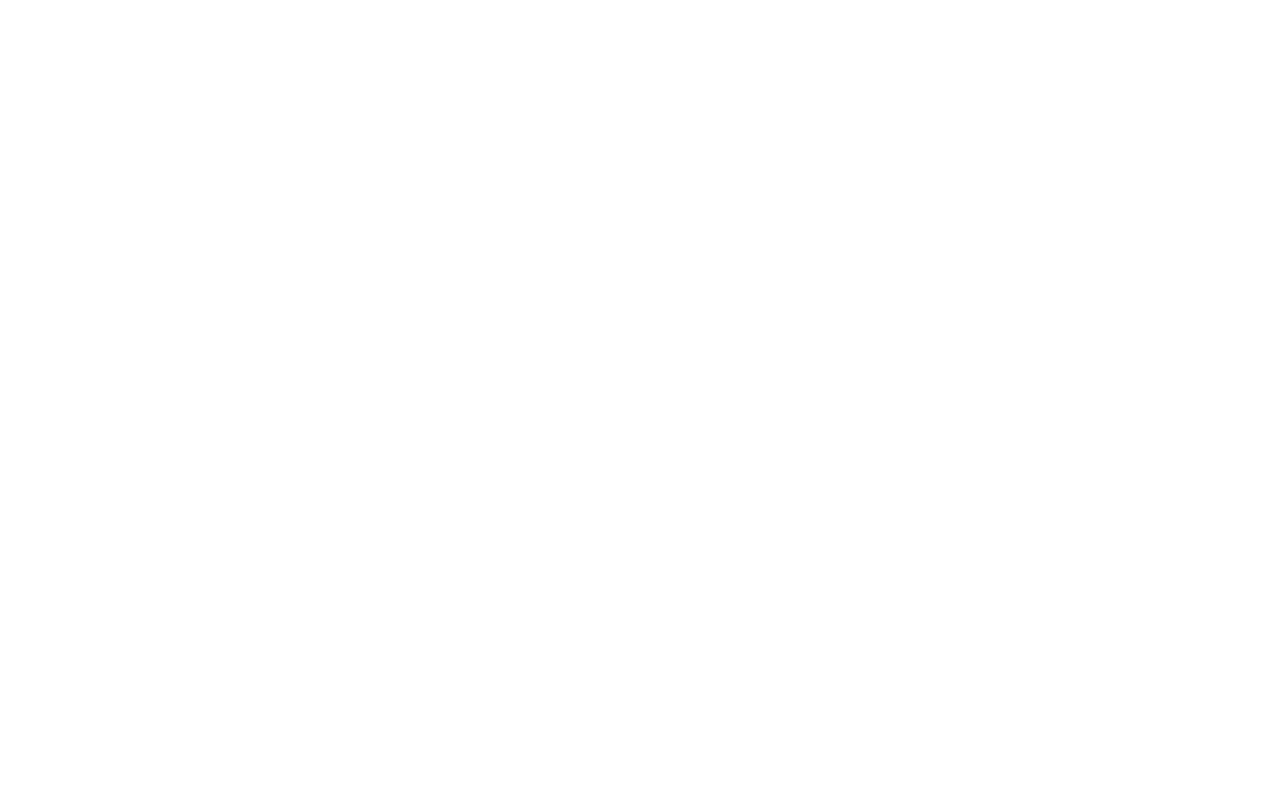
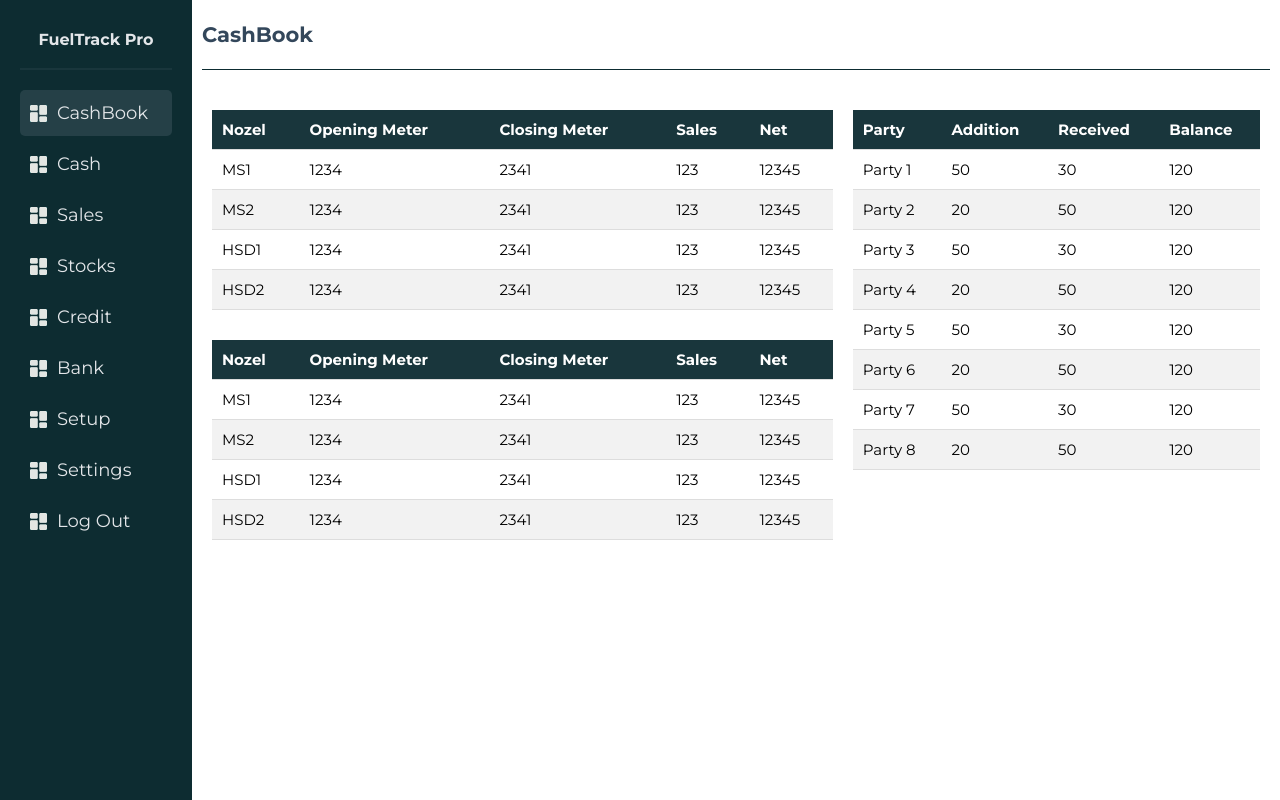
Before and after one commit to codeWithJooy/fueltrackprofront, a React (Create React App) app: page /cashbook in a window 1280 px wide. Built offline with nearby package versions, Linux system fonts and the light colour scheme.

Commit message:
Cashbook Done

```diff
--- a/src/App.js
+++ b/src/App.js
@@ -1,5 +1,6 @@
 import { BrowserRouter,Switch,Route } from 'react-router-dom';
 import './App.css';
+import CashBook from './Pages/CashBook/CashBook';
 import Cash from './Pages/Cash/Cash';
 import Stocks from './Pages/Stocks/Stocks';
 import Credit from './Pages/Credit/Credit';
@@ -10,7 +11,7 @@
   return (
      <BrowserRouter>
        <Switch>
-         <Route path="/dashboard" />
+         <Route path="/cashbook" component={CashBook}/>
          <Route path="/cash" component={Cash} />
          <Route path="/stocks" component={Stocks} />
          <Route path="/credit" component={Credit} />
--- a/src/Components/Sidebar/Sidebar.js
+++ b/src/Components/Sidebar/Sidebar.js
@@ -8,7 +8,7 @@
         <div className='sidebarTitle'>
             <p>FuelTrack Pro</p>
         </div>
-        <SidebarUnit title="Dashboard" page={page}/>
+        <SidebarUnit title="CashBook" page={page}/>
         <SidebarUnit title="Cash" page={page} />
         <SidebarUnit title="Sales" page={page} />
         <SidebarUnit title="Stocks"page={page} />
--- a/src/Pages/Bank/Bank.js
+++ b/src/Pages/Bank/Bank.js
@@ -1,6 +1,8 @@
 import React, { useEffect, useState } from "react";
 import Sidebar from "../../Components/Sidebar/Sidebar";
 import Header from "../../Components/Header/Header";
+import BankForm from "./BankForm";
+import BankList from "./BankList";
 
 const Bank = () => {
   const [currentDate, setCurrentDate] = useState("");
@@ -46,37 +48,14 @@
               </button>
             </div>
           </div>
-          <div className="dataContainer">
-            <div className="dataDiv">
-              <div className="cashInput">
-                <label>Type</label>
-                <select>
-                  <option>Gpay</option>
-                  <option>PhonePe</option>
-                  <option>PayTm</option>
-                  <option>Card</option>
-                </select>
-              </div>
-              <div className="cashInput">
-                <label>Date</label>
-                <input
-                  type="date"
-                  value={currentDate}
-                  onChange={handleDateChange}
-                />
-              </div>
-            </div>
-            <div className="dataDiv">
-              <div className="cashInput">
-                <label>Amount</label>
-                <input />
-              </div>
-            </div>
-            <div className="buttonSection">
-              <button className="addButton">Add</button>
-              <button className="resetButton">Reset</button>
-            </div>
-          </div>
+          {
+            toggle=="add" &&
+            <BankForm />
+          }
+          {
+           toggle=="party" &&
+           <BankList />
+          }
         </div>
       </div>
     </div>
--- /dev/null
+++ b/src/Pages/Bank/BankForm.js
@@ -0,0 +1,51 @@
+import React,{useEffect,useState} from 'react'
+
+const BankForm=()=>{
+    const [currentDate, setCurrentDate] = useState("");
+    useEffect(() => {
+        const today = new Date().toISOString().split("T")[0];
+        setCurrentDate(today);
+      }, []);
+
+      const handleDateChange = (event) => {
+
+        const newDate = event.target.value;
+        setCurrentDate(newDate);
+      };
+
+    return(
+        <div className="dataContainer">
+            <div className="dataDiv">
+              <div className="cashInput">
+                <label>Type</label>
+                <select>
+                  <option>Gpay</option>
+                  <option>PhonePe</option>
+                  <option>PayTm</option>
+                  <option>Card</option>
+                </select>
+              </div>
+              <div className="cashInput">
+                <label>Date</label>
+                <input
+                  type="date"
+                  value={currentDate}
+                  onChange={handleDateChange}
+                />
+              </div>
+            </div>
+            <div className="dataDiv">
+              <div className="cashInput">
+                <label>Amount</label>
+                <input />
+              </div>
+            </div>
+            <div className="buttonSection">
+              <button className="addButton">Add</button>
+              <button className="resetButton">Reset</button>
+            </div>
+          </div>
+    )
+}
+
+export default BankForm;
--- /dev/null
+++ b/src/Pages/Bank/BankList.js
@@ -0,0 +1,34 @@
+import React from "react";
+
+const BankList = () => {
+  const partyData = [
+    { partyName: 'PhonePe',  addition: 3000, received: "10.00 am" },
+    { partyName: 'HDFC Card',  addition:2000, received: "11.02 am"  },
+    { partyName: 'Paytm',  addition: 10000, received: "12.05 am" },
+    { partyName: 'A/C Transfer',  addition:12000, received: "01.00 pm"  },
+  ];
+  return (
+    <div className="partyList">
+      <table>
+        <thead style={{ background: "#19363C", color: "white" }}>
+          <tr>
+            <th>Particular</th>
+            <th>Amount</th>
+            <th>Time</th>
+          </tr>
+        </thead>
+        <tbody>
+          {partyData.map((party) => (
+            <tr key={party.partyName}>
+              <td>{party.partyName}</td>
+              <td>{party.addition}</td>
+              <td>{party.received}</td>
+            </tr>
+          ))}
+        </tbody>
+      </table>
+    </div>
+  );
+};
+
+export default BankList;
--- /dev/null
+++ b/src/Pages/CashBook/CashBook.js
@@ -0,0 +1,33 @@
+import React from 'react'
+import Sidebar from '../../Components/Sidebar/Sidebar';
+import Header from '../../Components/Header/Header';
+import "./Dashboard.css"
+import DashCash from './DashCash';
+import DashParty from './DashParty';
+
+const CashBook=()=>{
+  return(
+    <div className="main">
+    <Sidebar page={"CashBook"}/>
+    <div className="page">
+      <Header title={"CashBook"} />
+
+      <div className="cashMain">
+          <div className='dashLeft'>
+             <div className='dashCash'>
+                <DashCash />
+             </div>
+             <div className='dashCash'>
+                <DashCash/>
+             </div>
+          </div>
+          <div className='dashRight'>
+             <DashParty />
+          </div>
+      </div>
+    </div>
+  </div>
+  )
+}
+
+export default CashBook;
--- /dev/null
+++ b/src/Pages/CashBook/DashCash.js
@@ -0,0 +1,62 @@
+import React from "react";
+
+const DashCash = () => {
+  const partyData = [
+    {
+      nozel: "MS1",
+      open: "1234",
+      close: "2341",
+      sales: "123",
+      net: "12345",
+    },
+    {
+        nozel: "MS2",
+        open: "1234",
+        close: "2341",
+        sales: "123",
+        net: "12345",
+      },
+      {
+        nozel: "HSD1",
+        open: "1234",
+        close: "2341",
+        sales: "123",
+        net: "12345",
+      },
+      {
+        nozel: "HSD2",
+        open: "1234",
+        close: "2341",
+        sales: "123",
+        net: "12345",
+      },
+  ];
+  return (
+    <div className="dashCash">
+      <table className="dashCashTable">
+        <thead style={{ background: "#19363C", color: "white" }}>
+          <tr>
+            <th>Nozel</th>
+            <th>Opening Meter</th>
+            <th>Closing Meter</th>
+            <th>Sales</th>
+            <th>Net</th>
+          </tr>
+        </thead>
+        <tbody>
+          {partyData.map((party) => (
+            <tr key={party.nozel}>
+              <td>{party.nozel}</td>
+              <td>{party.open}</td>
+              <td>{party.close}</td>
+              <td>{party.sales}</td>
+              <td>{party.net}</td>
+            </tr>
+          ))}
+        </tbody>
+      </table>
+    </div>
+  );
+};
+
+export default DashCash;
--- /dev/null
+++ b/src/Pages/CashBook/DashParty.js
@@ -0,0 +1,40 @@
+import React from "react";
+
+const DashParty = () => {
+  const partyData = [
+    { partyName: 'Party 1',  addition: 50, received: 30, closingBalance: 120 },
+    { partyName: 'Party 2',  addition: 20, received: 50, closingBalance: 120 },
+    { partyName: 'Party 3',  addition: 50, received: 30, closingBalance: 120 },
+    { partyName: 'Party 4',  addition: 20, received: 50, closingBalance: 120 },
+    { partyName: 'Party 5',  addition: 50, received: 30, closingBalance: 120 },
+    { partyName: 'Party 6',  addition: 20, received: 50, closingBalance: 120 },
+    { partyName: 'Party 7',  addition: 50, received: 30, closingBalance: 120 },
+    { partyName: 'Party 8',  addition: 20, received: 50, closingBalance: 120 },
+  ];
+  return (
+    <div className="dashCash">
+      <table className="dashCashTable">
+        <thead style={{ background: "#19363C", color: "white" }}>
+          <tr>
+            <th>Party</th>
+            <th>Addition</th>
+            <th>Received</th>
+            <th>Balance</th>
+          </tr>
+        </thead>
+        <tbody>
+          {partyData.map((party) => (
+            <tr key={party.nozel}>
+              <td>{party.partyName}</td>
+              <td>{party.addition}</td>
+              <td>{party.received}</td>
+              <td>{party.closingBalance}</td>
+            </tr>
+          ))}
+        </tbody>
+      </table>
+    </div>
+  );
+};
+
+export default DashParty;
--- /dev/null
+++ b/src/Pages/CashBook/Dashboard.css
@@ -0,0 +1,12 @@
+.dashLeft{
+    width:60%;
+    padding:0px 10px;
+}
+.dashRight{
+    width:40%;
+    padding:0px 10px;
+}
+.dashCash{
+    width:100%;
+    margin-bottom: 30px;
+}
--- a/src/Pages/Credit/NewCredit.js
+++ b/src/Pages/Credit/NewCredit.js
@@ -6,7 +6,12 @@
       <div className="dataDiv">
         <div className="cashInput">
           <label>Party</label>
-          <input />
+          <select>
+            <option>Party 1</option>
+            <option>Party 2</option>
+            <option>Party 3</option>
+            <option>Party 4</option>
+          </select>
         </div>
         <div className="cashInput">
           <label>Opening Balance</label>
--- a/src/Pages/Stocks/Stocks.js
+++ b/src/Pages/Stocks/Stocks.js
@@ -38,7 +38,10 @@
             <div className="dataDiv">
               <div className="cashInput">
                 <label>Stock</label>
-                <input />
+                <select>
+                  <option>MS</option>
+                  <option>HSD</option>
+                </select>
               </div>
               <div className="cashInput">
                 <label>Opening Stock</label>
--- a/src/index.css
+++ b/src/index.css
@@ -161,7 +161,11 @@
   border-collapse: collapse;
   margin-top: 10px;
 }
-
+.dashCashTable{
+  width: 100%!important;
+  border-collapse: collapse;
+  margin-top: 10px;
+}
 th, td {
   padding: 10px;
   text-align: left;
```
